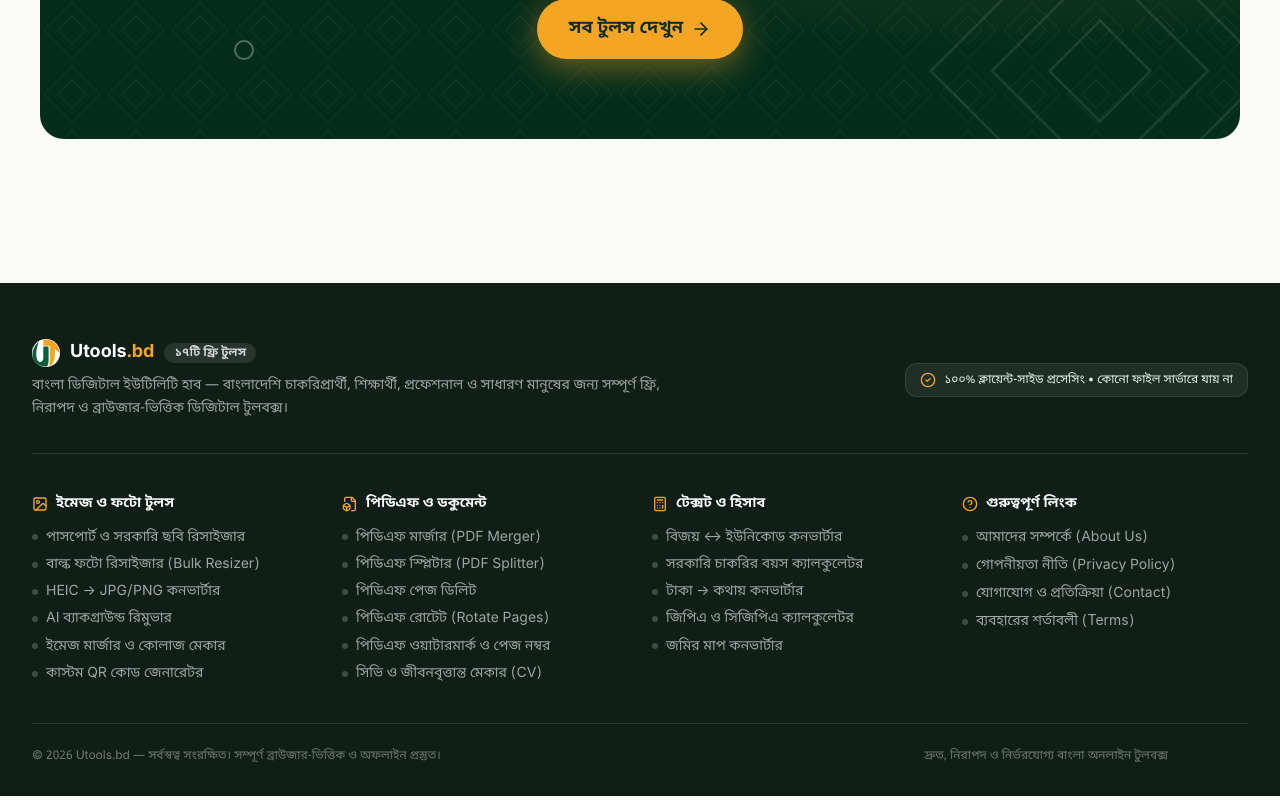
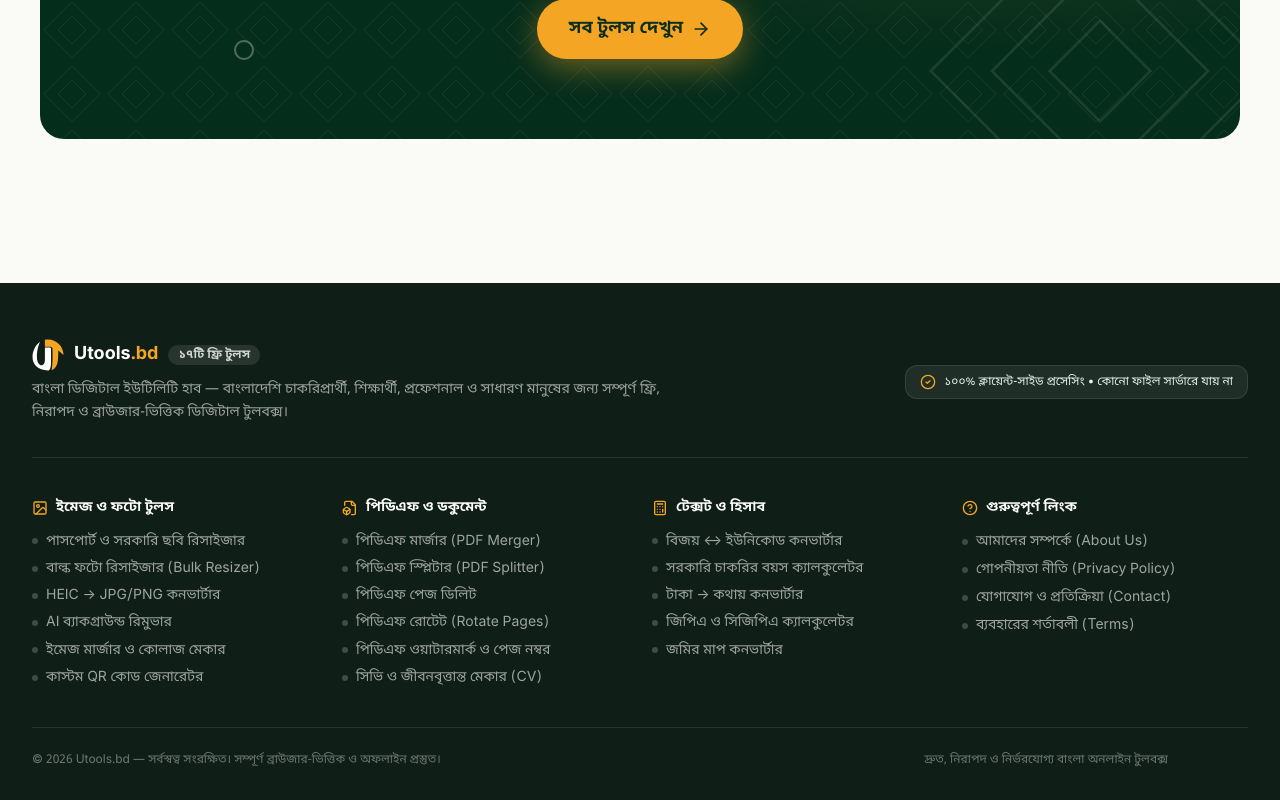
Before and after one commit to Rony-Mia/Utilix.bd, a React (Vite) app: page / in a window 1280 px wide. Shown: the part 7450-8250 px from the top of the page. Built offline with nearby package versions, Linux system fonts and the light colour scheme.

Commit message:
fix: footer logo — reversed (white U) variant instead of a tight white circle
The white circle (radius 310) was barely larger than the mark (radius 300), so the logo looked clipped and
cramped. UtoolsLogo now has variants: color (navbar), reversed (footer), badge and tile (padded backgrounds).

```diff
--- a/src/components/Footer.tsx
+++ b/src/components/Footer.tsx
@@ -47,7 +47,7 @@
           <div className="flex flex-col md:flex-row md:items-center justify-between pb-8 border-b border-white/10 gap-5">
             <div className="space-y-2 max-w-2xl">
               <div className="flex items-center gap-2.5">
-                <UtoolsLogo className="w-7 h-7 shrink-0" withBackground />
+                <UtoolsLogo className="w-8 h-8 shrink-0" variant="reversed" />
                 <span className="text-lg font-bold text-white font-latin">
                   Utools<span className="text-[#F5A524]">.bd</span>
                 </span>
--- a/src/components/UtoolsLogo.tsx
+++ b/src/components/UtoolsLogo.tsx
@@ -1,35 +1,50 @@
 import React from 'react';
+
+type LogoVariant = 'color' | 'reversed' | 'badge' | 'tile';
 
 interface UtoolsLogoProps {
   className?: string;
   size?: number | string;
+  /**
+   * color    – green U + orange T on a light background (navbar). Default.
+   * reversed – white U + orange T straight on a dark background (footer): no badge, no clipping.
+   * badge    – colour logo centred in a white circle with breathing room.
+   * tile     – colour logo centred in a white rounded square (app-icon look).
+   */
+  variant?: LogoVariant;
+  /** @deprecated use variant="badge" */
   withBackground?: boolean;
 }
 
 /**
- * Utools.bd official circular monogram logo
- * Hand-crafted vector matching the green 'U' and orange 'T' monogram.
- * The viewBox is cropped to the artwork (it spans 200-800 of the original 0-1000 canvas, plus room for the
- * optional background circle) so the icon has no invisible margin and sits close to the wordmark.
+ * Utools.bd monogram: a green 'U' and an orange 'T'.
+ *
+ * The artwork spans 200-800 of the 0-1000 drawing canvas, so the viewBox is cropped to it — no invisible margin,
+ * which keeps the icon tight to the wordmark. The badge/tile variants use a larger viewBox on purpose: the mark
+ * is circular (radius 300), so a background of radius 310 clips it; 400 leaves ~25% padding.
  */
 export const UtoolsLogo: React.FC<UtoolsLogoProps> = ({
   className = 'w-8 h-8',
   size,
+  variant,
   withBackground = false,
 }) => {
+  const v: LogoVariant = variant ?? (withBackground ? 'badge' : 'color');
+  const padded = v === 'badge' || v === 'tile';
+  const uFill = v === 'reversed' ? '#FFFFFF' : '#0B5D3B';
+
   return (
     <svg
-      viewBox="190 190 620 620"
+      viewBox={padded ? '100 100 800 800' : '190 190 620 620'}
       className={className}
       style={size ? { width: size, height: size } : undefined}
       fill="none"
       xmlns="http://www.w3.org/2000/svg"
       aria-label="Utools.bd লোগো"
     >
-      {withBackground && (
-        <circle cx="500" cy="500" r="310" fill="#FFFFFF" />
-      )}
-      {/* Green 'U' element */}
+      {v === 'badge' && <circle cx="500" cy="500" r="400" fill="#FFFFFF" />}
+      {v === 'tile' && <rect x="100" y="100" width="800" height="800" rx="190" fill="#FFFFFF" />}
+      {/* 'U' element */}
       <path
         d="M 345 243
            C 255 315 200 420 200 540
@@ -44,10 +59,10 @@
            C 305 675 285 615 285 530
            C 285 410 320 300 345 243
            Z"
-        fill="#0B5D3B"
+        fill={uFill}
       />
 
-      {/* Orange 'T' element */}
+      {/* 'T' element */}
       <path
         d="M 440 203
            C 460 201 480 200 500 200
```
